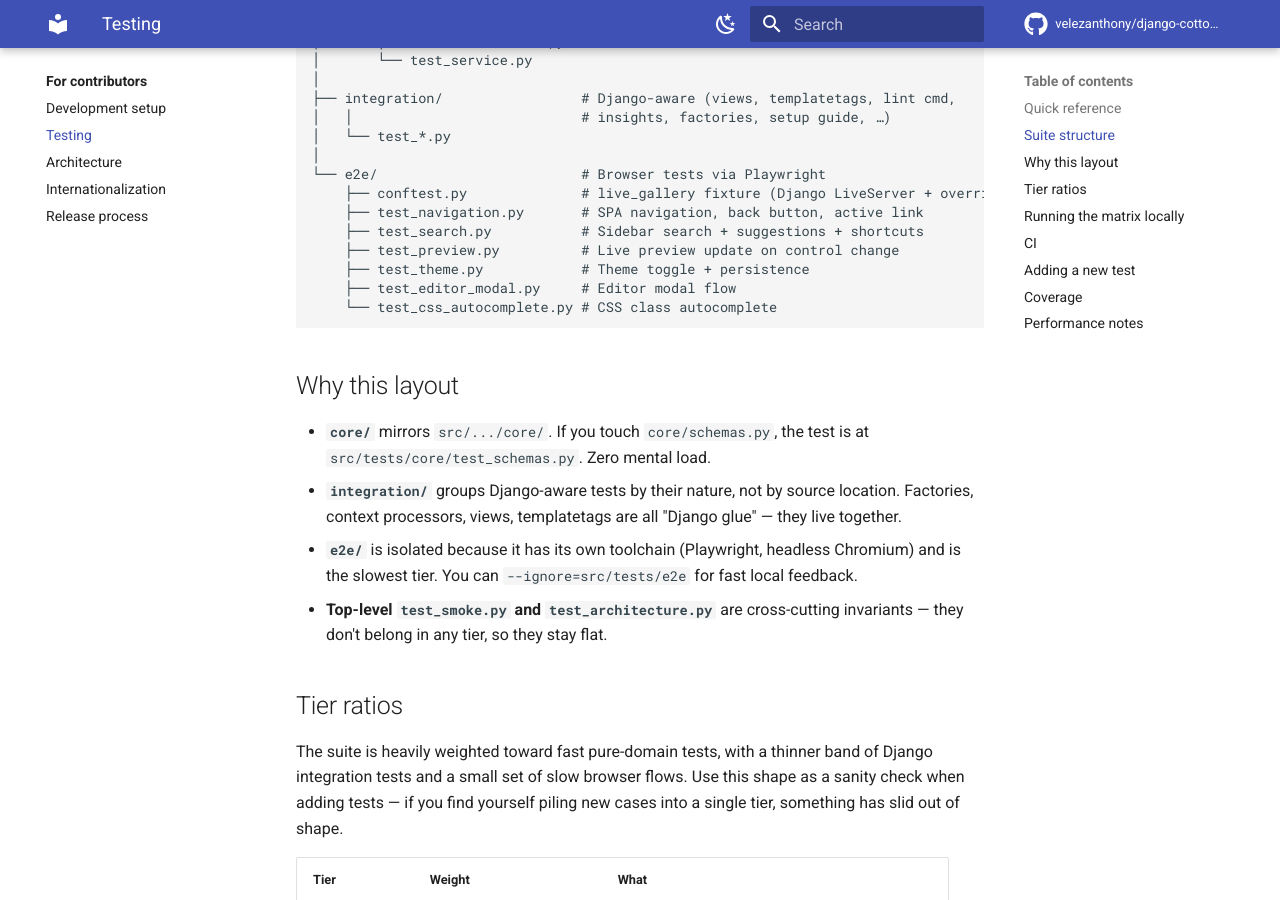
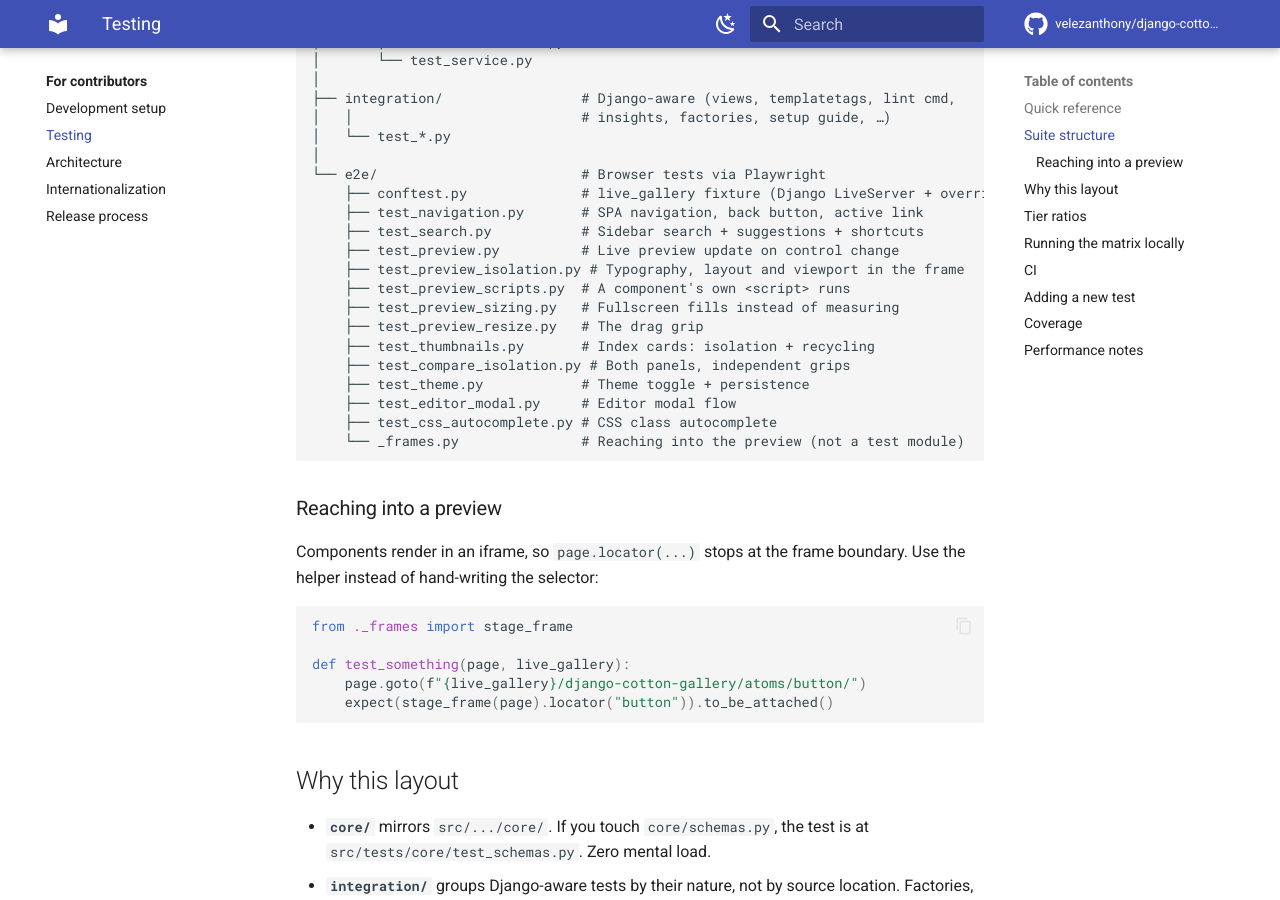
Before and after one commit to velezanthony/django-cotton-gallery, an MkDocs documentation site: the page built from docs/contributors/testing.md, in a window 1280 px wide and 900 px high, scrolled down 1541 px. Built offline with MkDocs 1.6.1 and Material for MkDocs 9.7.7, drawn with Linux system fonts in a browser that asks for light colours; comment, search, counter and statistics services are not loaded.

Commit message:
docs: the preview renders in its own document
The raw view's pitch was written when the preview shared the gallery's
page: it was where you went to see a component clean. Now both are
isolated, so it is the tiebreaker instead.

Adds the in-app sections for isolation and the height grip, the new E2E
modules, and how to reach into a frame from a test.

````diff
--- a/docs/contributors/testing.md
+++ b/docs/contributors/testing.md
@@ -77,9 +77,29 @@
     ├── test_navigation.py       # SPA navigation, back button, active link
     ├── test_search.py           # Sidebar search + suggestions + shortcuts
     ├── test_preview.py          # Live preview update on control change
+    ├── test_preview_isolation.py # Typography, layout and viewport in the frame
+    ├── test_preview_scripts.py  # A component's own <script> runs
+    ├── test_preview_sizing.py   # Fullscreen fills instead of measuring
+    ├── test_preview_resize.py   # The drag grip
+    ├── test_thumbnails.py       # Index cards: isolation + recycling
+    ├── test_compare_isolation.py # Both panels, independent grips
     ├── test_theme.py            # Theme toggle + persistence
     ├── test_editor_modal.py     # Editor modal flow
-    └── test_css_autocomplete.py # CSS class autocomplete
+    ├── test_css_autocomplete.py # CSS class autocomplete
+    └── _frames.py               # Reaching into the preview (not a test module)
+```
+
+### Reaching into a preview
+
+Components render in an iframe, so `page.locator(...)` stops at the frame
+boundary. Use the helper instead of hand-writing the selector:
+
+```python
+from ._frames import stage_frame
+
+def test_something(page, live_gallery):
+    page.goto(f"{live_gallery}/django-cotton-gallery/atoms/button/")
+    expect(stage_frame(page).locator("button")).to_be_attached()
 ```
 
 ## Why this layout
````
Also changed, not shown: docs/users/configuration.md (+6 -0 lines), docs/users/features.md (+14 -4 lines), src/django_cotton_gallery/templates/django_cotton_gallery/docs.html (+7 -0 lines).
